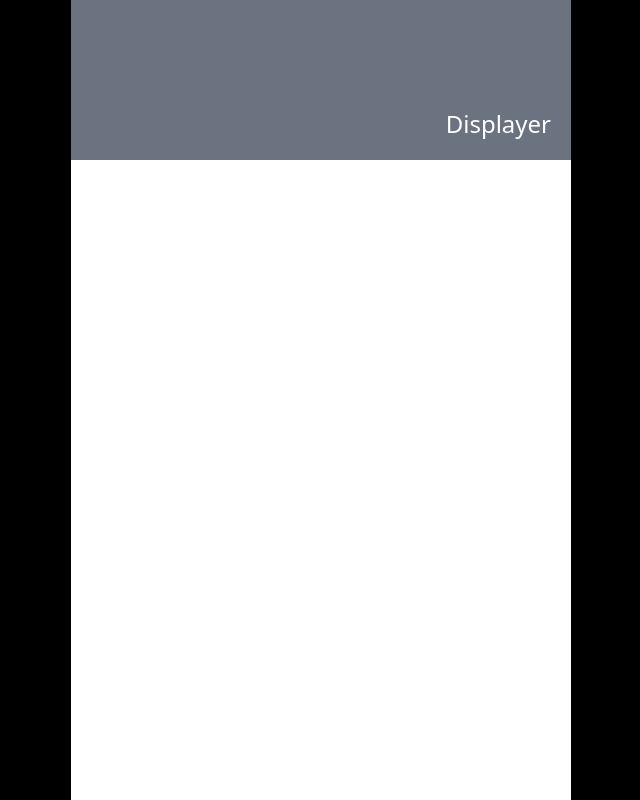
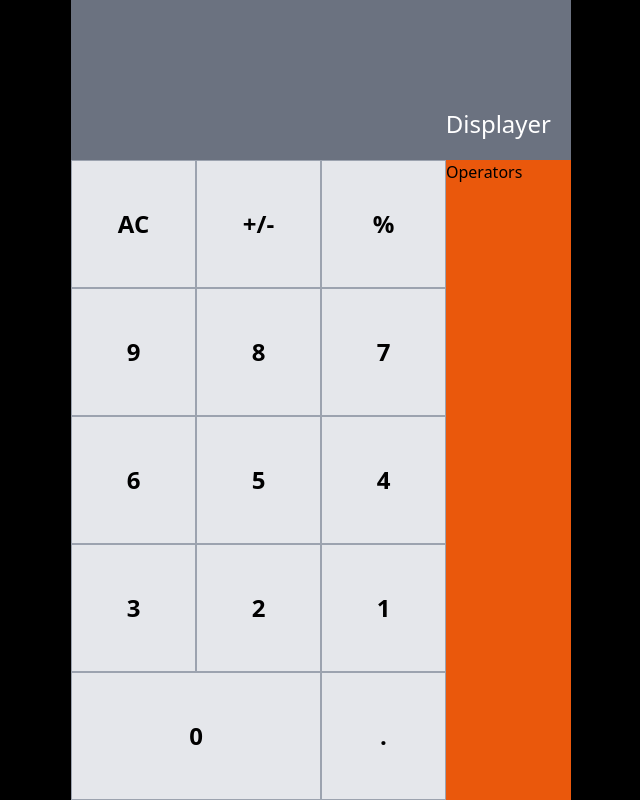
Before and after one commit to jacob-js/react-simple-calculator, a React (Vite) app: page / in a window 1280 px wide. Shown: the whole page, without its empty margins (319-959 px from the left). Built offline with nearby package versions, Linux system fonts and the light colour scheme.

Commit message:
feat: implement NumControl component

```diff
--- a/src/components/Displayer.jsx
+++ b/src/components/Displayer.jsx
@@ -2,7 +2,7 @@ import React from 'react'
 
 function Displayer() {
   return (
-    <div className='w-full bg-gray-500 h-40 flex justify-end items-end text-2xl text-white p-5'>Displayer</div>
+    <div className='w-full bg-gray-500 h-full col-span-4 flex justify-end items-end text-2xl text-white p-5'>Displayer</div>
   )
 }
 
--- a/src/components/Layout.jsx
+++ b/src/components/Layout.jsx
@@ -1,11 +1,15 @@
 import React from 'react'
 import Displayer from './Displayer'
+import NumControl from './NumControl'
+import Operators from './Operators'
 
 function Layout() {
   return (
     <div className='bg-black h-screen'>
-        <div className="bg-white h-full w-[500px] m-auto">
+        <div className="bg-white h-full w-[500px] m-auto grid grid-rows-[160px,1fr] grid-cols-4">
             <Displayer />
+            <NumControl />
+            <Operators />
         </div>
     </div>
   )
--- /dev/null
+++ b/src/components/NumControl.jsx
@@ -0,0 +1,23 @@
+import React from 'react';
+
+const KEYS = [
+    {text: "AC", value: 'AC'},
+    {text: "+/-", value: '+/-'},
+    {text: "%", value: '%'},
+    ...[...Array(10).keys()].reverse().map(k => ({text: k, value: k})),
+    {text: ".", value: '.'}
+];
+
+function NumControl() {
+  return (
+    <div className='col-sp bg-gray-200 text-2xl h-full col-span-3 grid grid-cols-3 grid-rows-5 place-items-center font-bold'>
+        {
+            KEYS.map((key, index) =>(
+                <div className={`border active:bg-white transition-all border-gray-400 w-full h-full flex justify-center items-center cursor-pointer ${key.text == "0" ? 'col-span-2': ''}`} key={index}>{key.text}</div>
+            ))
+        }
+    </div>
+  )
+}
+
+export default NumControl
--- /dev/null
+++ b/src/components/Operators.jsx
@@ -0,0 +1,9 @@
+import React from 'react'
+
+function Operators() {
+  return (
+    <div className='bg-orange-600 h-full'>Operators</div>
+  )
+}
+
+export default Operators
```
